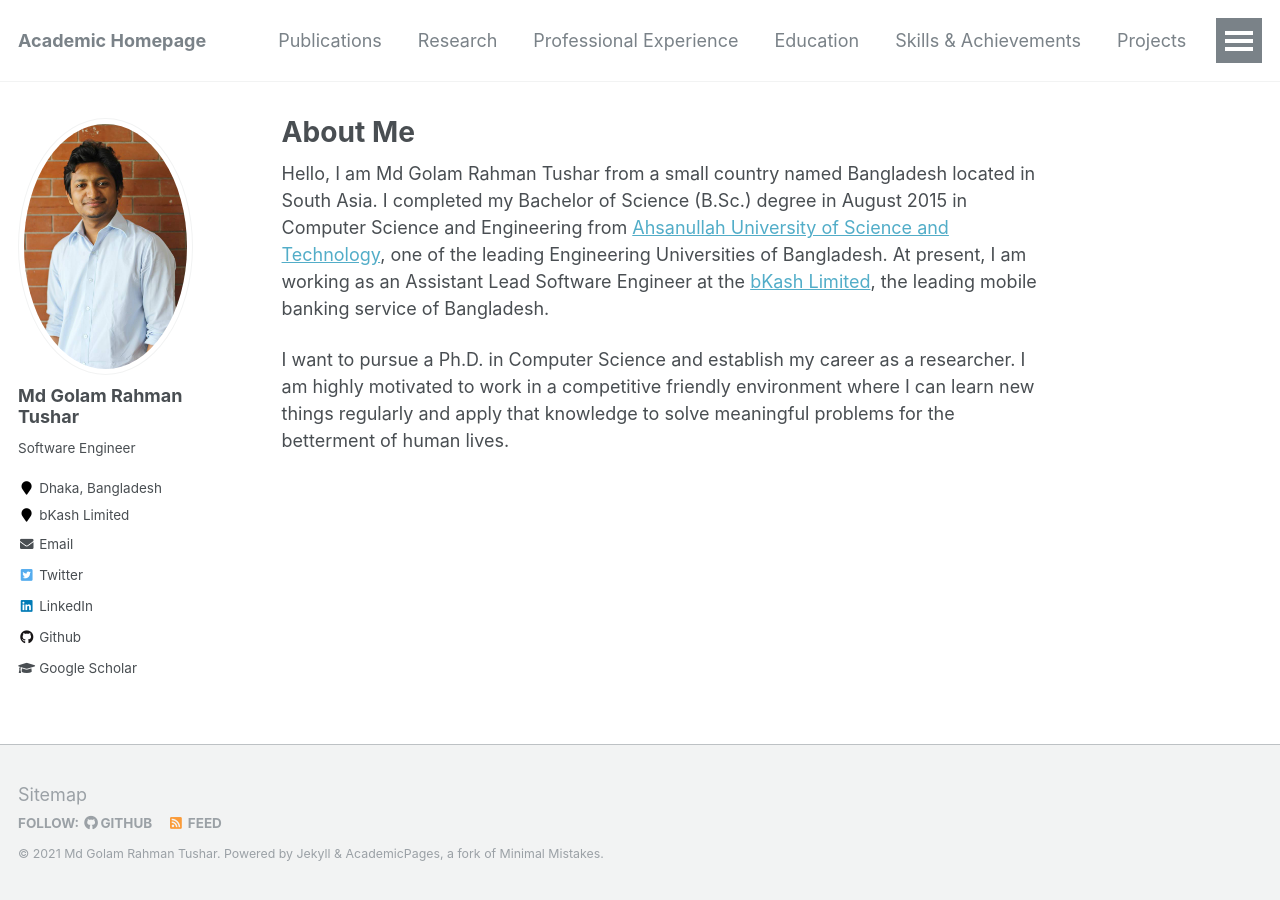
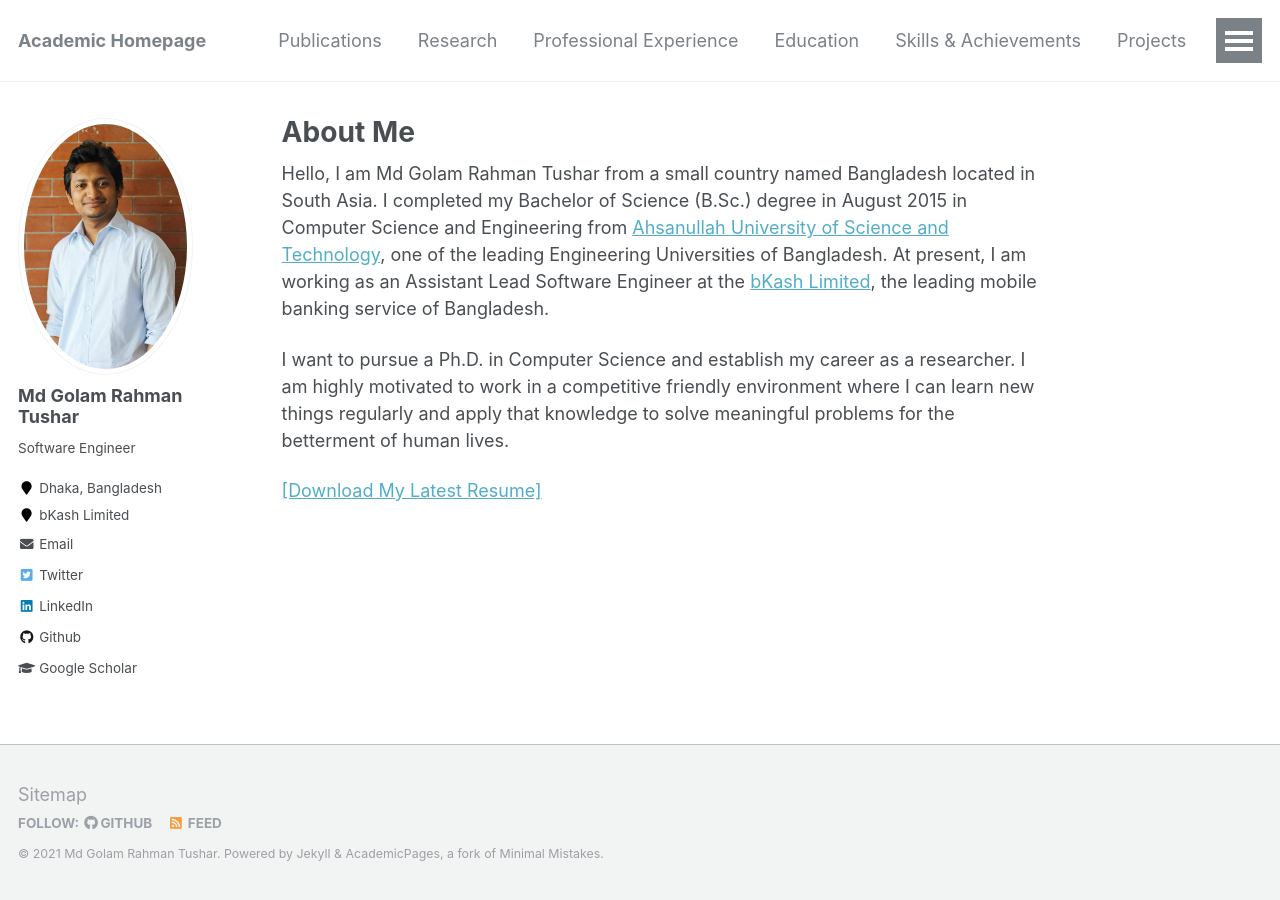
Before and after one commit to grtushar/grtushar.github.io, a Jekyll site: the page built from _pages/about.md, in a window 1280 px wide. Built offline with Jekyll 4.4.1, drawn with Linux system fonts in a browser that asks for light colours.

Commit message:
:boom: Add resume download link

```diff
--- a/_pages/about.md
+++ b/_pages/about.md
@@ -11,3 +11,6 @@ redirect_from:
 Hello, I am Md Golam Rahman Tushar from a small country named Bangladesh located in South Asia. I completed my Bachelor of Science (B.Sc.) degree in August 2015 in Computer Science and Engineering from [Ahsanullah University of Science and Technology](https://aust.edu), one of the leading Engineering Universities of Bangladesh. At present, I am working as an Assistant Lead Software Engineer at the [bKash Limited](https://bkash.com), the leading mobile banking service of Bangladesh.
 
 I want to pursue a Ph.D. in Computer Science and establish my career as a researcher. I am highly motivated to work in a competitive friendly environment where I can learn new things regularly and apply that knowledge to solve meaningful problems for the betterment of human lives.
+<br/>
+
+[[Download My Latest Resume]](https://grtushar.github.io/files/Resume_Tushar.pdf)
```
Also changed, not shown: _pages/projects.md (+2 -2 lines), 6 other files.
